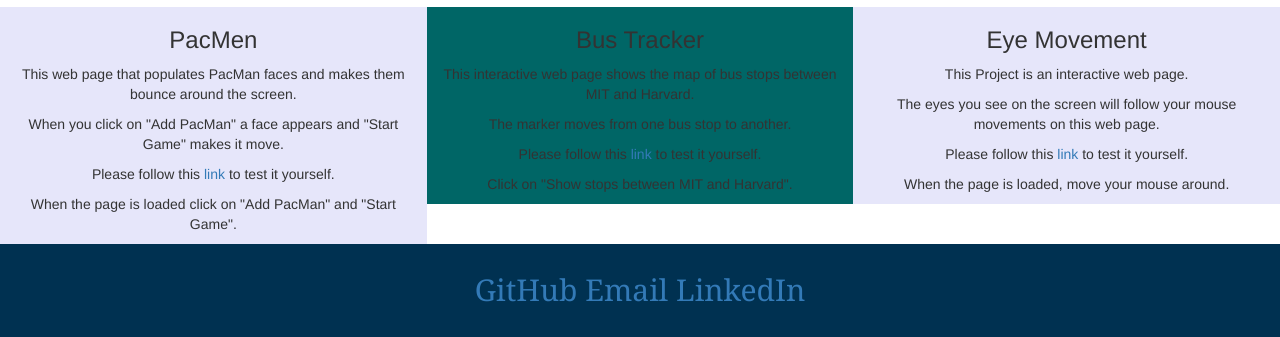
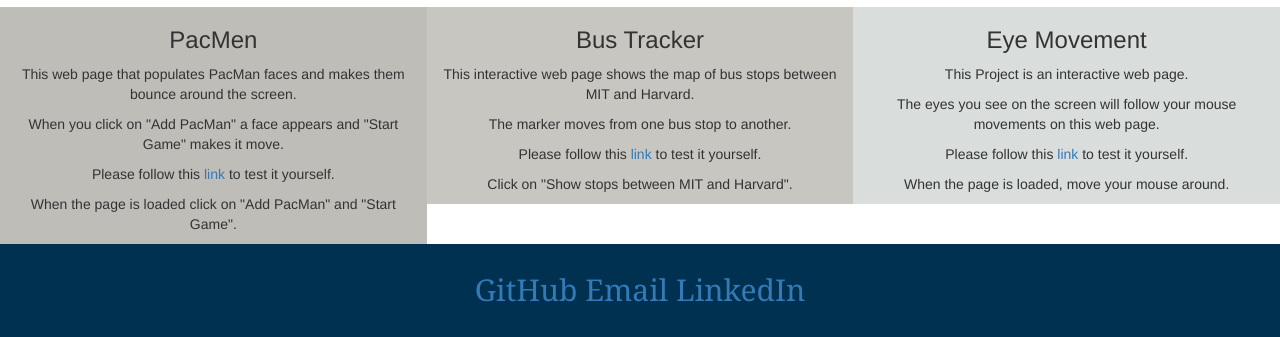
Before and after one commit to oksanawalters/oksanawalters.github.io, a plain HTML site: page index.html in a window 1280 px wide. Shown: the part 696-1033 px from the top of the page. Drawn offline with nearby package versions, Linux system fonts and the light colour scheme.

Commit message:
Update index.html

```diff
--- a/index.html
+++ b/index.html
@@ -63,7 +63,7 @@
      <h1>My Projects</h1>
       <div class="row">
 
-        <div class="col-sm-4" style="background-color:lavender;">
+        <div class="col-sm-4" style="background-color:#BEBDB8;">
             <h3>PacMen</h3>
             <p>This web page that populates PacMan faces and makes them bounce around the screen. </p>
             <p>When you click on "Add PacMan" a face appears and "Start Game" makes it move.</p>
@@ -71,7 +71,7 @@
             <p>When the page is loaded click on "Add PacMan" and "Start Game".</p>
         </div>
 
-        <div class="col-sm-4" style="background-color: #006666">
+        <div class="col-sm-4" style="background-color: #C7C6C1">
             <h3>Bus Tracker</h3>
             <p>This interactive web page shows the map of bus stops between MIT and Harvard. </p>
             <p>The marker moves from one bus stop to another.</p>
@@ -79,7 +79,7 @@
             <p>Click on "Show stops between MIT and Harvard".</p>
         </div>
 
-        <div class="col-sm-4" style="background-color:lavender;">
+        <div class="col-sm-4" style="background-color:#D9DDDC;">
             <h3>Eye Movement</h3>
             <p>This Project is an interactive web page. </p>
             <p>The eyes you see on the screen will follow your mouse movements on this web page.</p>
```
